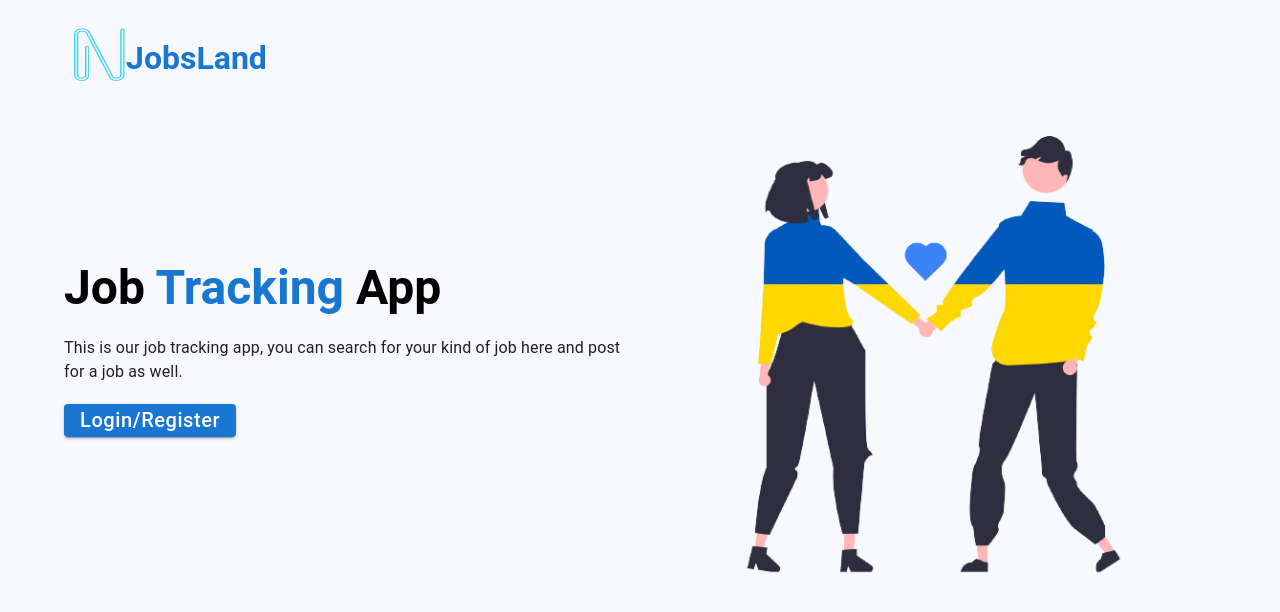
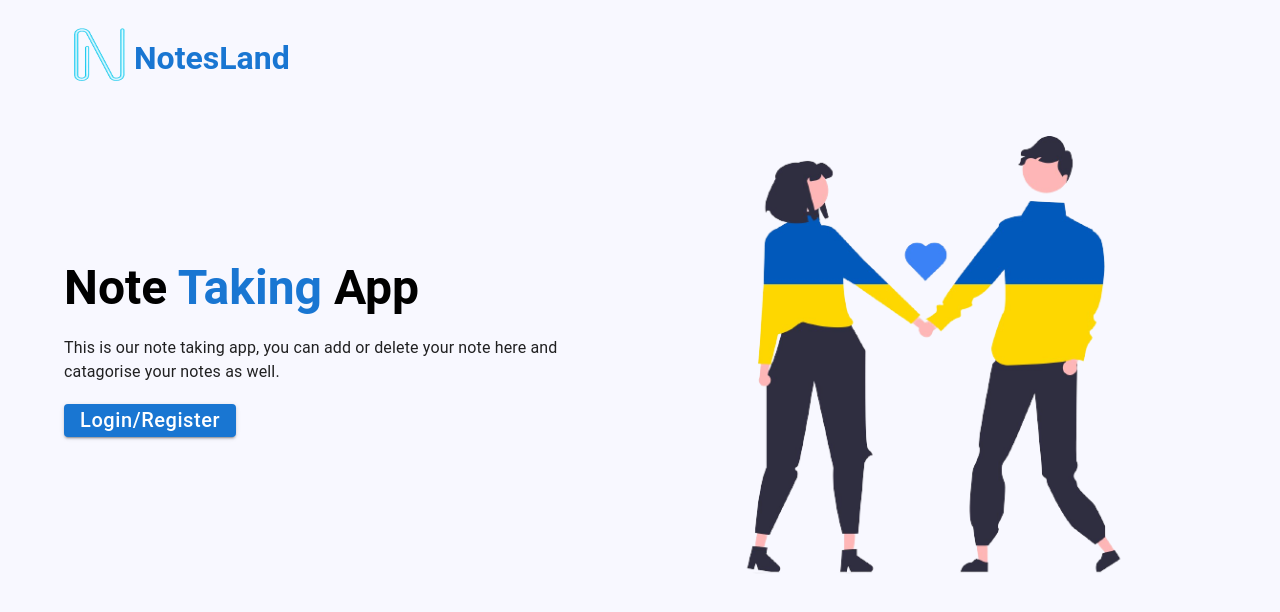
Before and after one commit to uzairmirza90/react-js-jobs, a React (Create React App) app: page / in a window 1280 px wide. Shown: the top 612 px of the page. Built offline with nearby package versions, Linux system fonts and the light colour scheme; no server answers.

Commit message:
added some changes like layout menu item width and name changing of the landing page

```diff
--- a/src/components/Layout/Layout.js
+++ b/src/components/Layout/Layout.js
@@ -235,6 +235,11 @@ const Layout = ({ children }) => {
               anchorEl={anchorEl}
               open={Boolean(anchorEl)}
               onClose={handleClose}
+              PaperProps={{
+                style: {
+                  width: anchorEl ? anchorEl.clientWidth : undefined,
+                },
+              }}
             >
               <MenuItem component={Link} to="/profile">
                 Profile
--- a/src/views/LandingPage/landingPage.js
+++ b/src/views/LandingPage/landingPage.js
@@ -52,9 +52,9 @@ const LandingPage = function () {
                   variant="h3"
                   component="h1"
                   color="primary"
-                  sx={{ fontWeight: "bold", fontSize: "32px", mt: 2, ml: -1 }}
+                  sx={{ fontWeight: "bold", fontSize: "32px", mt: 2 }}
                 >
-                  JobsLand
+                  NotesLand
                 </Typography>
               </Box>
               <Box
@@ -73,8 +73,8 @@ const LandingPage = function () {
                     fontSize: "48px",
                   }}
                 >
-                  <span style={{ color: "black" }}>Job </span>
-                  Tracking
+                  <span style={{ color: "black" }}>Note </span>
+                  Taking
                   <span style={{ color: "black" }}> App </span>
                 </Typography>
               </Box>
@@ -86,8 +86,8 @@ const LandingPage = function () {
                 }}
               >
                 <Typography variant="p">
-                  This is our job tracking app, you can search for your kind of
-                  job here and post for a job as well.
+                  This is our note taking app, you can add or delete your note
+                  here and catagorise your notes as well.
                 </Typography>
               </Box>
               <Box
```
Also changed, not shown: src/components/All-notes/all-notes-list.js.
